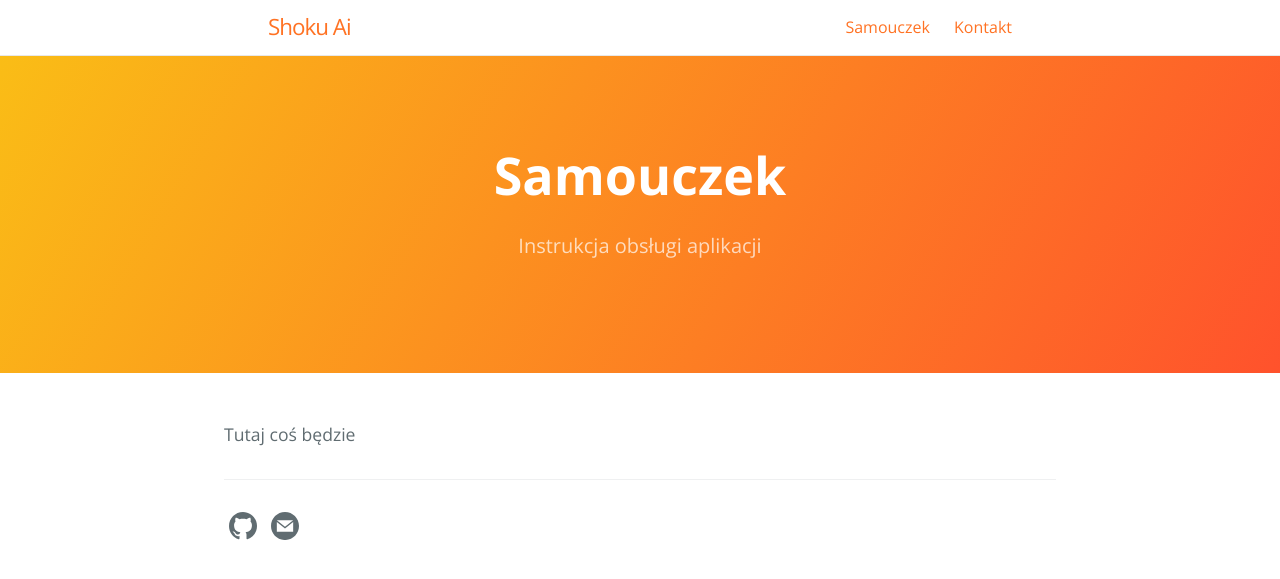
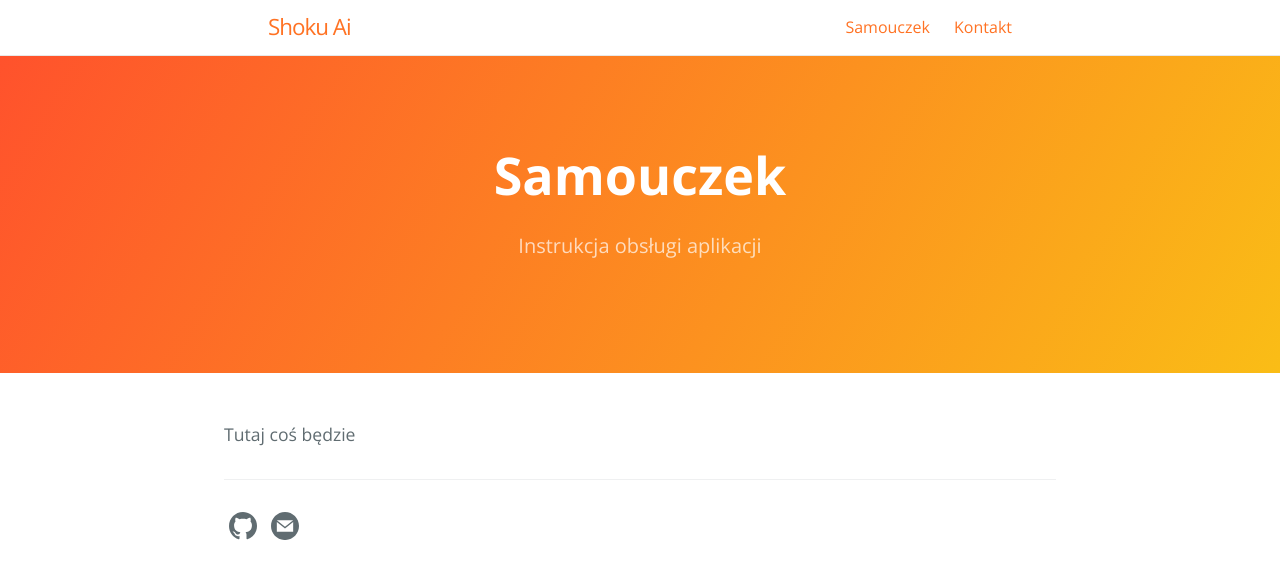
Before and after one commit to PaulinaLewicka1/appTest.github.io, a Jekyll site: the page built from tutorial.md, in a window 1280 px wide. Shown: the top 579 px of the page. Built offline with Jekyll 4.4.1, drawn with Linux system fonts in a browser that asks for light colours.

Commit message:
Zamiana kolorów i ukrycie linków

```diff
--- a/_config.yml
+++ b/_config.yml
@@ -1,6 +1,6 @@
 title: Shoku Ai
 description: Witaj! ShokuAi to mobilna aplikacja do generowania przepisów i tworzenia listy zakupów.
-show_downloads: true
+show_downloads: false
 
 baseurl: "/appTest.github.io" # change this to the subpath of your site, e.g. /blog. Leave it empty if you don't need it.
 url: "https://paulinalewicka1.github.io" # change this to the base hostname & protocol for your site
--- a/_sass/variables.scss
+++ b/_sass/variables.scss
@@ -4,8 +4,8 @@ $medium-breakpoint: 42em !default;
 
 // Headers
 $header-heading-color: #fff !default;
-$header-bg-color: #FF522C !default;
-$header-bg-color-secondary: #fabd16 !default;
+$header-bg-color: #fabd16 !default;
+$header-bg-color-secondary: #FF522C !default;
 
 // Text
 $section-headings-color: #FF7223 !default;
```
